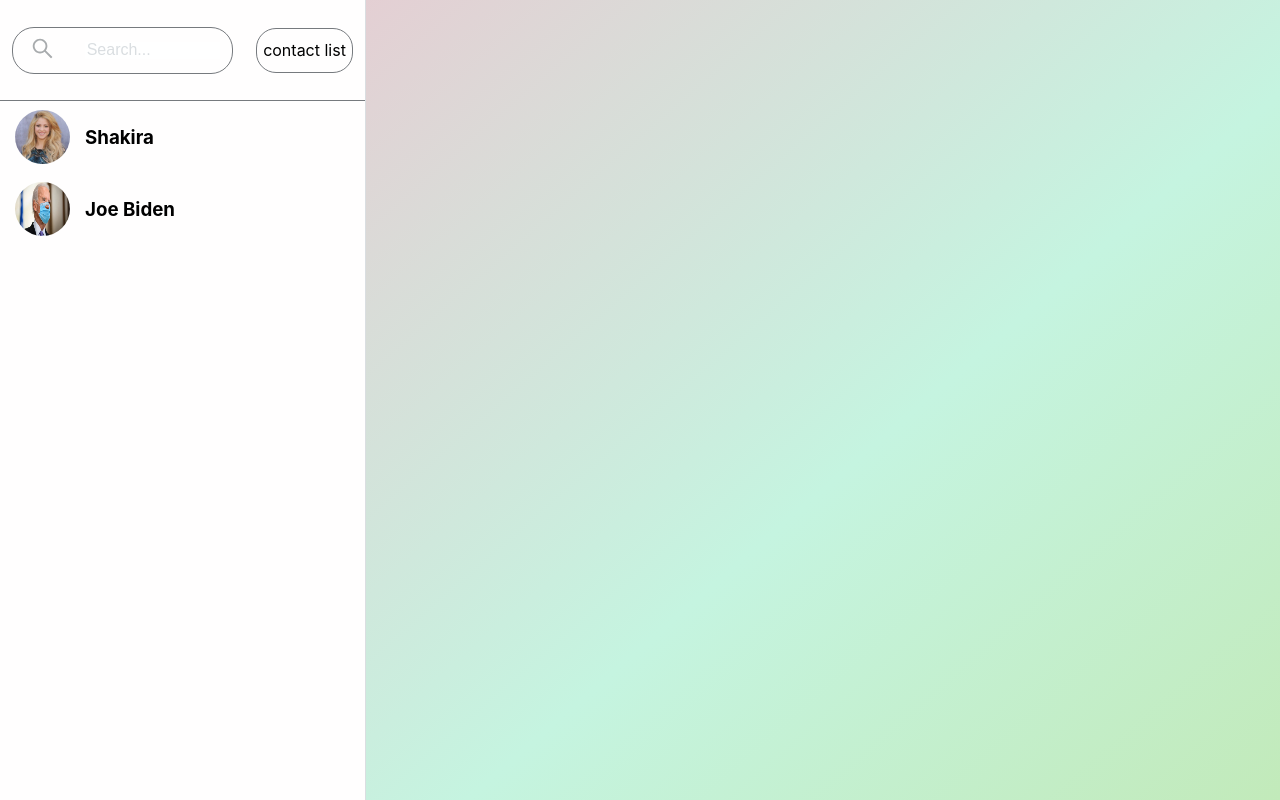
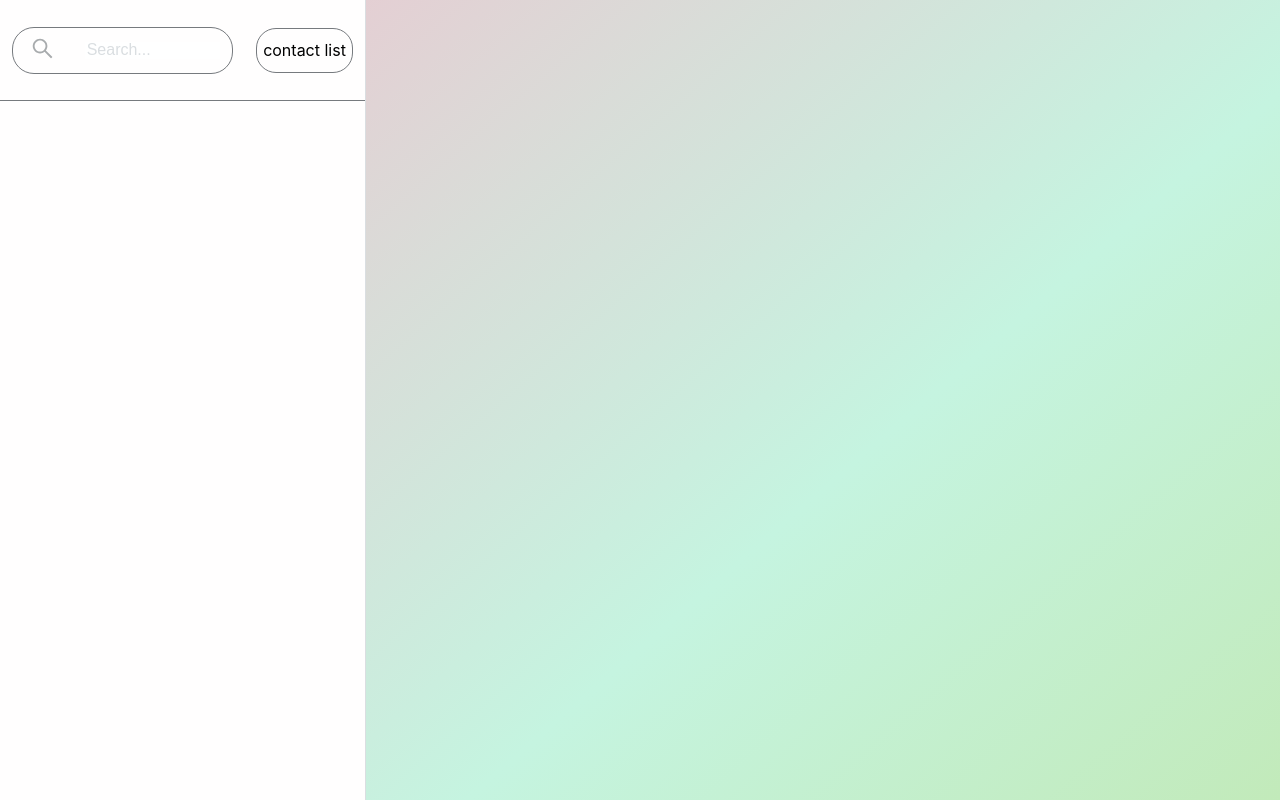
Before and after one commit to arman-ag/armagram, a React (Create React App) app: page / in a window 1280 px wide. Built offline with nearby package versions, Linux system fonts and the light colour scheme.

Commit message:
feat: :sparkles: add menu item from contact list

```diff
--- a/src/Components/Contacts/SingleContact.tsx
+++ b/src/Components/Contacts/SingleContact.tsx
@@ -1,8 +1,19 @@
 import { menuItemProps } from 'Components/Menu/types';
-import React from 'react';
+import { useDispatch, useSelector } from 'react-redux';
+import { modalAction, selectedProfile } from 'redux/actions';
 import './contactStyle.scss';
 
 const SingleContact = ({ profileData }: menuItemProps) => {
+  const dispatch = useDispatch();
+  const contacts = useSelector((state: any) => state.selectedProfile);
+
+  const choseUser = (profileData) => {
+    if (!contacts.includes(profileData)) {
+      dispatch(selectedProfile.chosesProfile('addContact', profileData));
+    }
+    dispatch(modalAction.close());
+  };
+
   const image = () => {
     switch (profileData?.name) {
       case 'Shakira':
@@ -19,7 +30,7 @@ const SingleContact = ({ profileData }: menuItemProps) => {
   };
 
   return (
-    <div className="single-contact">
+    <div className="single-contact" onClick={() => choseUser(profileData)}>
       {image()}
       <div className="profile-info">
         <h3>{profileData?.name}</h3>
--- a/src/Components/Contacts/index.tsx
+++ b/src/Components/Contacts/index.tsx
@@ -1,4 +1,4 @@
-import React, { useEffect } from 'react';
+import { useEffect } from 'react';
 import { useDispatch, useSelector } from 'react-redux';
 import { profileAction } from '../../redux/actions';
 import ContactHeader from './ContactHeader';
@@ -12,7 +12,6 @@ const Contacts = () => {
   useEffect(() => {
     dispatch(profileAction.getAllProfile());
   }, [dispatch]);
-  console.log(profiles, 'profiles');
 
   return (
     <div className="contact-menu">
--- a/src/Components/Menu/index.tsx
+++ b/src/Components/Menu/index.tsx
@@ -1,4 +1,4 @@
-import React, { useEffect } from 'react';
+import { useEffect } from 'react';
 import { AiOutlineSearch } from 'react-icons/ai';
 import { useDispatch, useSelector } from 'react-redux';
 import { modalAction, profileAction } from '../../redux/actions';
@@ -7,7 +7,7 @@ import './menuStyle.scss';
 
 const Menu = () => {
   const dispatch = useDispatch();
-  const profile: any = useSelector((state: any) => state.profile.profile);
+  const contacts: any = useSelector((state: any) => state.selectedProfile);
 
   useEffect(() => {
     dispatch(profileAction.getAllProfile());
@@ -26,7 +26,7 @@ const Menu = () => {
           contact list{' '}
         </button>
       </div>
-      {profile.map((item: any, index: number) => (
+      {contacts?.map((item: any, index: number) => (
         <MenuItem profileData={item} key={item.id} />
       ))}
     </div>
--- a/src/redux/actions/index.ts
+++ b/src/redux/actions/index.ts
@@ -2,4 +2,5 @@ export * from './message.action';
 export * from './modal.action';
 export * from './profile.action';
 export * from './replyStatus.action';
+export * from './selectedProfile.action';
 export * from './singleProfile.action';
--- /dev/null
+++ b/src/redux/actions/selectedProfile.action.ts
@@ -0,0 +1,6 @@
+const chosesProfile = (type, profileData) => {
+  return { type, profileData };
+};
+export const selectedProfile = {
+  chosesProfile
+};
--- a/src/redux/reducer/index.ts
+++ b/src/redux/reducer/index.ts
@@ -3,13 +3,14 @@ import message from './message.reducer';
 import modal from './modal.reducer';
 import profile from './profile.reducer';
 import replyStatus from './replyStatus.reducer';
+import selectedProfile from './selectedProfile.reducer';
 import singleProfile from './singleProfile.reducer';
-
 const allReducer = combineReducers({
   message,
   profile,
   modal,
   singleProfile,
-  replyStatus
+  replyStatus,
+  selectedProfile
 });
 export default allReducer;
--- a/src/redux/reducer/message.reducer.ts
+++ b/src/redux/reducer/message.reducer.ts
@@ -2,7 +2,6 @@ const initialState = {
   mounted: false
 };
 const message = (state = initialState, action: any) => {
-  console.log('action', action);
   switch (action.type) {
     case '+5432789512': {
       const messageList = [...(state['+5432789512'] ?? []), action?.message].filter(
--- /dev/null
+++ b/src/redux/reducer/selectedProfile.reducer.ts
@@ -0,0 +1,13 @@
+const initialState = [];
+const selectedProfile = (state = initialState, action: any) => {
+  switch (action.type) {
+    case 'addContact': {
+      return [...state, action.profileData];
+    }
+    case 'deleteContact':
+      return;
+    default:
+      return state;
+  }
+};
+export default selectedProfile;
```
Also changed, not shown: src/redux/reducer/messages.reducer.ts (deleted, +0 -15 lines).
